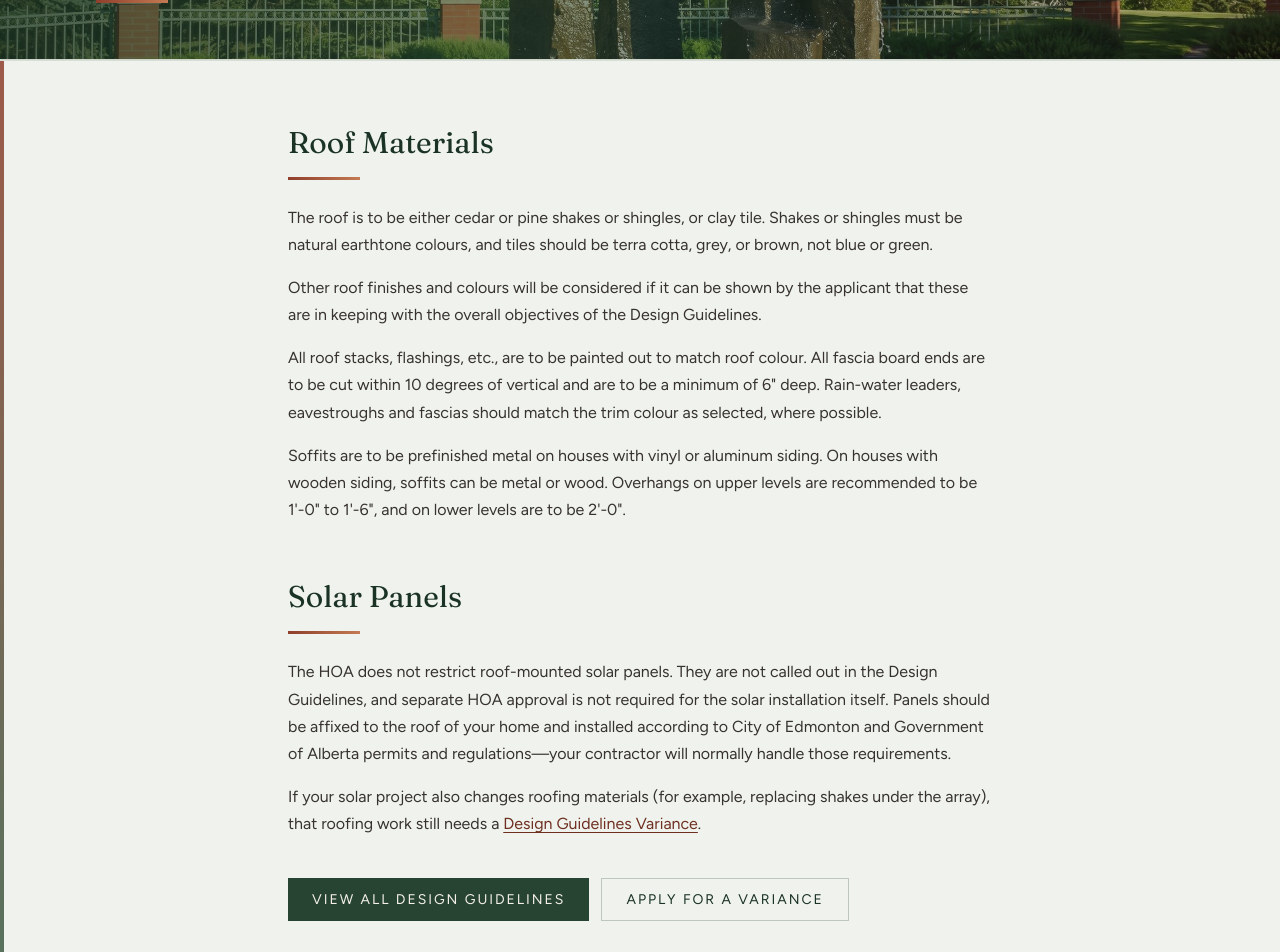
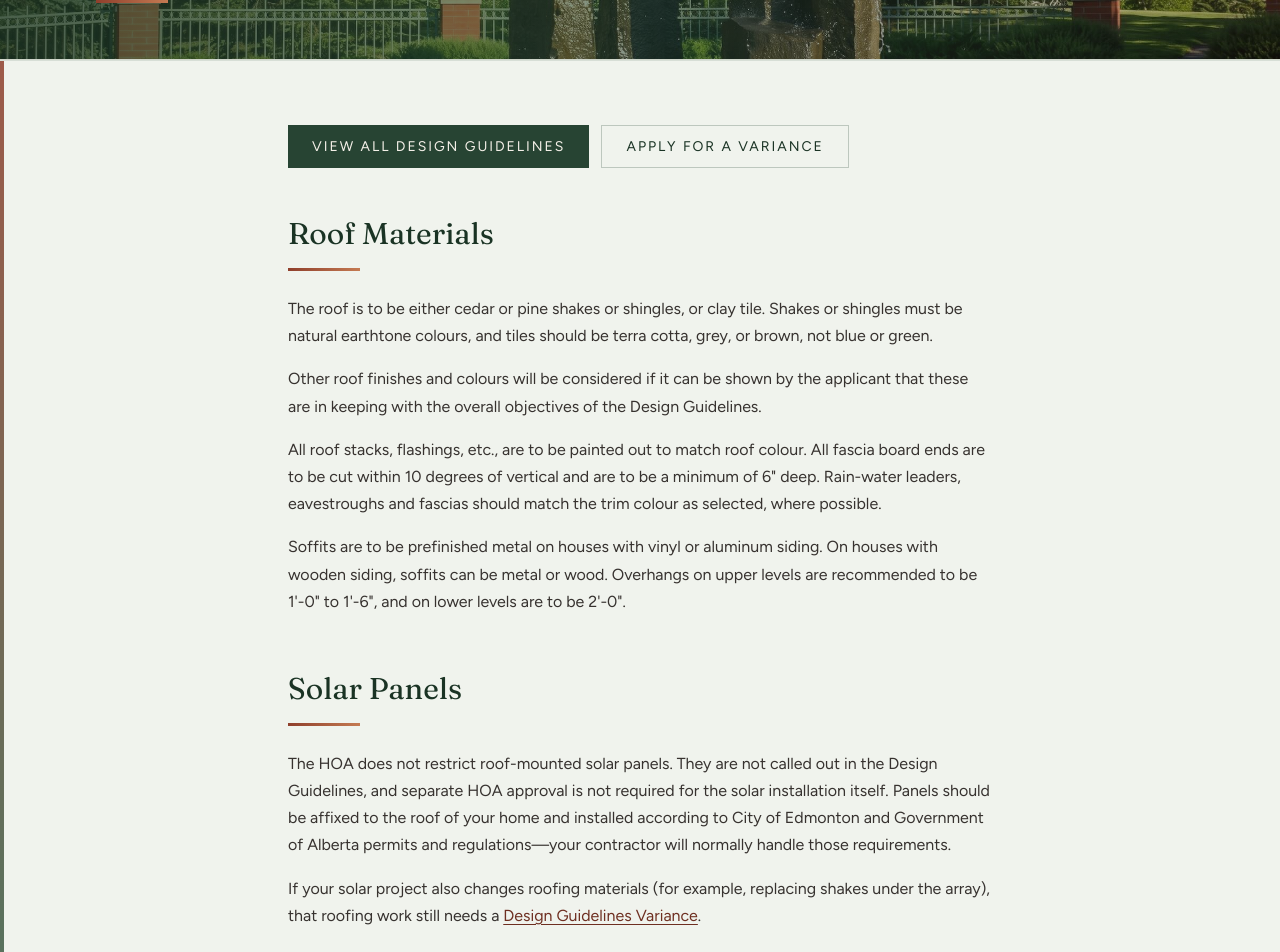
Before and after one commit to wedgewoodravine-hoa/WRHOA_Website, a Next.js app: page /need-a-new-roof in a window 1280 px wide. Shown: the part 360-1312 px from the top of the page. Built offline with nearby package versions, Linux system fonts and the light colour scheme.

Commit message:
Deploy 2026-08-06 15:53

```diff
--- a/src/app/need-a-new-roof/page.tsx
+++ b/src/app/need-a-new-roof/page.tsx
@@ -16,7 +16,18 @@ export default function NeedANewRoofPage() {
         description="Roof materials are part of what keeps Wedgewood Ravine’s architectural character intact."
       />
       <ContentSection band={0} narrow className="prose-hoa">
-        <h2 className="font-display text-3xl text-forest-deep">Roof Materials</h2>
+        <div className="flex flex-wrap gap-3">
+          <Link href="/design-guidelines" className="btn btn-forest">
+            View All Design Guidelines
+          </Link>
+          <Link href="/design-guidelines-variance" className="btn btn-outline">
+            Apply for a Variance
+          </Link>
+        </div>
+
+        <h2 className="font-display mt-12 text-3xl text-forest-deep">
+          Roof Materials
+        </h2>
         <div className="brick-rule mt-4" />
         <div className="mt-6 space-y-4">
           <p>
@@ -66,15 +77,6 @@ export default function NeedANewRoofPage() {
             .
           </p>
         </div>
-
-        <div className="mt-10 flex flex-wrap gap-3">
-          <Link href="/design-guidelines" className="btn btn-forest">
-            View All Design Guidelines
-          </Link>
-          <Link href="/design-guidelines-variance" className="btn btn-outline">
-            Apply for a Variance
-          </Link>
-        </div>
       </ContentSection>
     </>
   );
```
